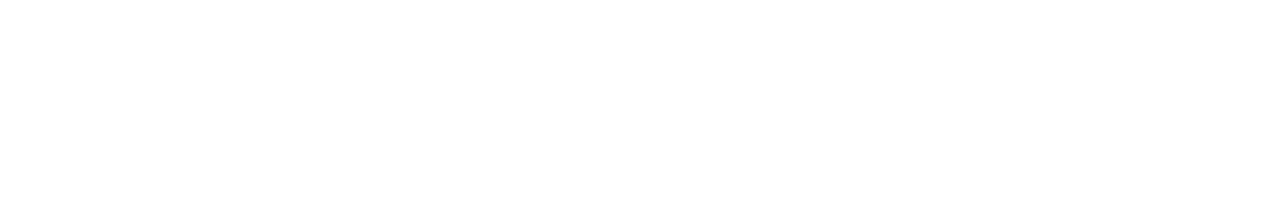
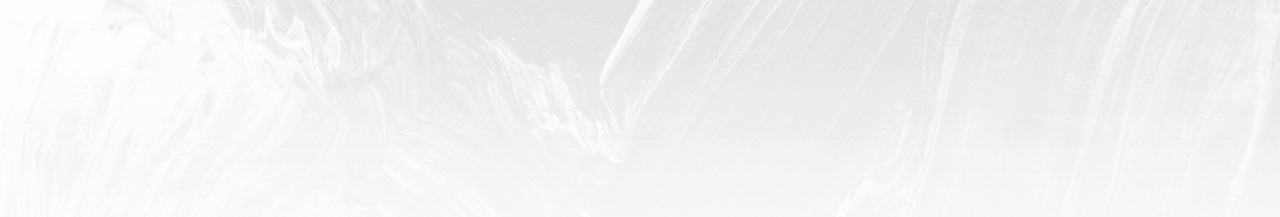
Before and after one commit to DanK1368/clipboard_landing_page, a plain HTML site: page index.html in a window 1280 px wide. Shown: the top 217 px of the page. Drawn offline with Linux system fonts and the light colour scheme; a web font is replaced by a local one.

Commit message:
Update styles.css

```diff
--- a/styles/styles.css
+++ b/styles/styles.css
@@ -175,7 +175,7 @@ main-grid {
 
 /* Main Header Section*/
 main {
-  background-image: url(clipboard_landing_page/images/bg-header-mobile.png);
+  background-image: url(/clipboard_landing_page/images/bg-header-mobile.png);
   background-position: top;
   background-repeat: no-repeat;
   background-size: contain;
@@ -504,7 +504,7 @@ main {
 
 @media screen and (min-width: 530px) {
   main {
-    background: url(clipboard_landing_page/images/bg-header-desktop.png);
+    background: url(/clipboard_landing_page/images/bg-header-desktop.png);
     background-position: top;
     background-repeat: no-repeat;
     background-size: contain;
```
